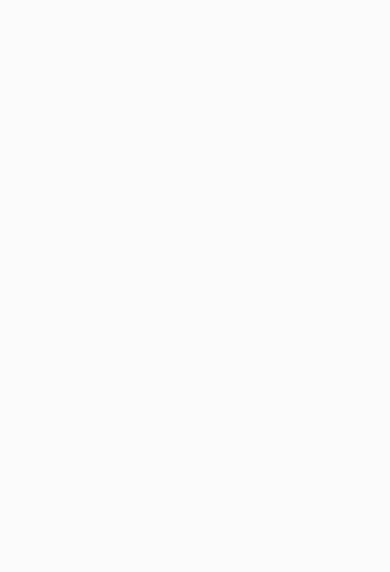
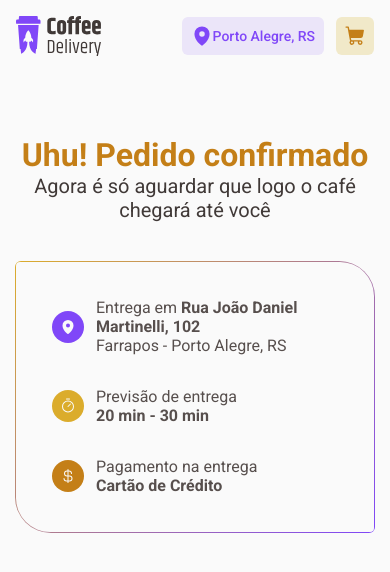
Before and after one commit to Rpererah/coffemarket, a React (Vite) app: page /purchase in a window 390 px wide. Before the commit this address had no page. Shown: the top 572 px of the page. Built offline with nearby package versions, Linux system fonts and the light colour scheme.

Commit message:
home responsiva,puchase layout e purchase responsivo

```diff
--- a/src/Router.tsx
+++ b/src/Router.tsx
@@ -2,6 +2,7 @@ import React from 'react'
 import { Route, Routes } from 'react-router-dom'
 import { DefaultLayout } from './layout/DefaultLayout'
 import { Home } from './pages/Home'
+import { Purchase } from './pages/Purchase'
 
 export function Router() {
   return (
@@ -9,7 +10,7 @@ export function Router() {
       <Route path="/" element={<DefaultLayout />}>
         <Route path="/" element={<Home />} />
         {/* <Route path="/cart" element={<Cart />} /> */}
-        {/* <Route path="/purchase" element={<Purchase />} /> */}
+        <Route path="/purchase" element={<Purchase />} />
       </Route>
     </Routes>
   )
--- a/src/components/Header/styles.ts
+++ b/src/components/Header/styles.ts
@@ -38,3 +38,5 @@ export const CartButton = styled.button`
   justify-content: center;
   color: ${(props) => props.theme['yellow-dark']};
 `
+
+export const ImageContainer = styled.img``
--- a/src/layout/DefaultLayout/styles.ts
+++ b/src/layout/DefaultLayout/styles.ts
@@ -5,4 +5,9 @@ export const DefaultLayoutContainer = styled.div`
   display: flex;
   flex-direction: column;
   gap: 40px;
+
+  @media (max-width: 700px) {
+    margin: 0px;
+    padding: 1rem;
+  }
 `
--- a/src/pages/Home/Menu/index.tsx
+++ b/src/pages/Home/Menu/index.tsx
@@ -1,6 +1,6 @@
 import CardMenu from './components/CardMenu'
 import { CardMenuItemsContainer, MenuContainer } from './styles'
-import { products } from './products'
+import { products } from './utils/products'
 export function Menu() {
   return (
     <MenuContainer>
--- a/src/pages/Home/Menu/styles.ts
+++ b/src/pages/Home/Menu/styles.ts
@@ -5,7 +5,10 @@ export const MenuContainer = styled.section`
   flex-direction: column;
   gap: 40px;
   margin-top: 60px;
-
+  justify-content: center;
+  @media (max-width: 700px) {
+    align-items: center;
+  }
   h1 {
     font-size: 2rem;
     font-family: 'Baloo 2';
@@ -19,4 +22,8 @@ export const CardMenuItemsContainer = styled.div`
   flex-wrap: wrap;
   row-gap: 40px;
   column-gap: 32px;
+  justify-content: flex-start;
+  @media (max-width: 700px) {
+    justify-content: center;
+  }
 `
--- a/src/pages/Home/Menu/products/index.ts
+++ b/src/pages/Home/Menu/utils/products/index.ts
@@ -1,4 +1,4 @@
-import { Product } from '../components/CardMenu'
+import { Product } from '../../components/CardMenu'
 const getImagePath = (id: number): string => `src/assets/Coffes/Coffee${id}.svg`
 export const products: Product[] = [
   {
--- a/src/pages/Home/index.tsx
+++ b/src/pages/Home/index.tsx
@@ -2,6 +2,7 @@ import {
   BannerContainer,
   CircleContainer,
   CircleIcons,
+  ImageContainer,
   MenuItems,
   Title,
 } from './styles'
@@ -50,7 +51,7 @@ export function Home() {
           </MenuItems>
         </div>
 
-        <img src={CafeBanner} alt="" />
+        <ImageContainer src={CafeBanner} alt="" />
       </BannerContainer>
       <Menu />
     </div>
--- a/src/pages/Home/styles.ts
+++ b/src/pages/Home/styles.ts
@@ -4,6 +4,10 @@ export const BannerContainer = styled.section`
   display: flex;
   justify-content: space-between;
   margin-top: 5rem;
+
+  @media (max-width: 700px) {
+    margin-top: 0rem;
+  }
 `
 export const Title = styled.h1`
   color: ${(props) => props.theme['base-title']};
@@ -46,7 +50,13 @@ export const CircleIcons = styled.span<CircleProps>`
   align-items: center;
   background-color: ${(props) => props.theme[CIRCLE_COLORS[props.colorbg]]};
   border-radius: 999px;
-  height: 32px;
-  width: 32px;
+  height: 2rem;
+  width: 2rem;
+  padding: 0.5rem;
   color: ${(props) => props.theme.background};
 `
+export const ImageContainer = styled.img`
+  @media (max-width: 700px) {
+    display: none;
+  }
+`
--- a/src/pages/Purchase/index.tsx
+++ b/src/pages/Purchase/index.tsx
@@ -0,0 +1,62 @@
+import { CurrencyDollar, MapPin, Money, Timer } from '@phosphor-icons/react'
+import Motoboy from './../../assets/motoboy.svg'
+import {
+  BoldText,
+  InfoLayout,
+  PurchaseContainer,
+  PurchaseInformationContainer,
+  PurchaseMainContainer,
+  Substitle,
+  Text,
+} from './styles'
+import { CircleIcons } from '../Home/styles'
+export function Purchase() {
+  return (
+    <PurchaseContainer>
+      <h1>Uhu! Pedido confirmado</h1>
+      <Substitle>
+        Agora é só aguardar que logo o café chegará até você
+      </Substitle>
+      <PurchaseMainContainer>
+        <PurchaseInformationContainer>
+          <InfoLayout>
+            <CircleIcons colorbg="purple">
+              <MapPin size={16} weight="fill" />
+            </CircleIcons>
+            <Text>
+              Entrega em <BoldText>Rua João Daniel Martinelli, 102</BoldText>
+              <p>Farrapos - Porto Alegre, RS</p>
+            </Text>
+          </InfoLayout>
+          <InfoLayout>
+            <CircleIcons colorbg="yellow_light">
+              <Timer size={16} />
+            </CircleIcons>
+            <Text>
+              Previsão de entrega
+              <p>
+                <BoldText>20 min - 30 min</BoldText>
+              </p>
+            </Text>
+          </InfoLayout>
+          <InfoLayout>
+            <CircleIcons colorbg="yellow_dark">
+              <CurrencyDollar size={16} />
+            </CircleIcons>
+            <Text>
+              Pagamento na entrega
+              <p>
+                <BoldText>Cartão de Crédito</BoldText>
+              </p>
+            </Text>
+          </InfoLayout>
+        </PurchaseInformationContainer>
+
+        <img
+          src={Motoboy}
+          alt="imagem ilustrativa de motoboy indo entregar seu cafe"
+        />
+      </PurchaseMainContainer>
+    </PurchaseContainer>
+  )
+}
--- a/src/pages/Purchase/styles.ts
+++ b/src/pages/Purchase/styles.ts
@@ -0,0 +1,78 @@
+import styled from 'styled-components'
+
+export const PurchaseContainer = styled.main`
+  display: flex;
+  flex-direction: column;
+  margin-top: 40px;
+
+  h1 {
+    color: ${(props) => props.theme['yellow-dark']};
+    font-weight: bold;
+    font-size: 2rem;
+  }
+  @media (max-width: 700px) {
+    h1 {
+      text-align: center;
+    }
+    img {
+      display: none;
+    }
+  }
+`
+export const PurchaseMainContainer = styled.div`
+  display: flex;
+  justify-content: space-between;
+`
+
+export const PurchaseInformationContainer = styled.div`
+  position: relative;
+  padding: 36px;
+  height: 270px;
+  width: 526px;
+  border-top-right-radius: 34px;
+  border-bottom-left-radius: 34px;
+  border-top-left-radius: 4px;
+  border-bottom-right-radius: 4px;
+  border: none;
+  background-color: ${(props) => props.theme.background};
+  display: flex;
+  flex-direction: column;
+  gap: 32px;
+
+  &::after {
+    content: '';
+    position: absolute;
+    top: -1px;
+    left: -1px;
+    right: -1px;
+    bottom: -1px;
+    z-index: -1;
+    background: linear-gradient(135deg, #dbac2c, #8047f8);
+    border-top-right-radius: 36px;
+    border-bottom-left-radius: 36px;
+    border-top-left-radius: 6px;
+    border-bottom-right-radius: 6px;
+  }
+`
+
+export const Substitle = styled.p`
+  color: ${(props) => props.theme['base-subtitle']};
+  margin-bottom: 40px;
+  font-size: 1.25rem;
+  @media (max-width: 700px) {
+    text-align: center;
+  }
+`
+export const Text = styled.p`
+  font-size: 1rem;
+  color: ${(props) => props.theme['base-text']};
+`
+
+export const BoldText = styled.span`
+  font-weight: bold;
+`
+export const InfoLayout = styled.div`
+  display: flex;
+  align-items: center;
+  gap: 12px;
+`
```
Also changed, not shown: src/pages/Home/Menu/components/CardMenu/styles.ts (+7 -1 lines), src/assets/motoboy.svg (added), src/pages/Home/Menu/components/styles.ts (deleted).
